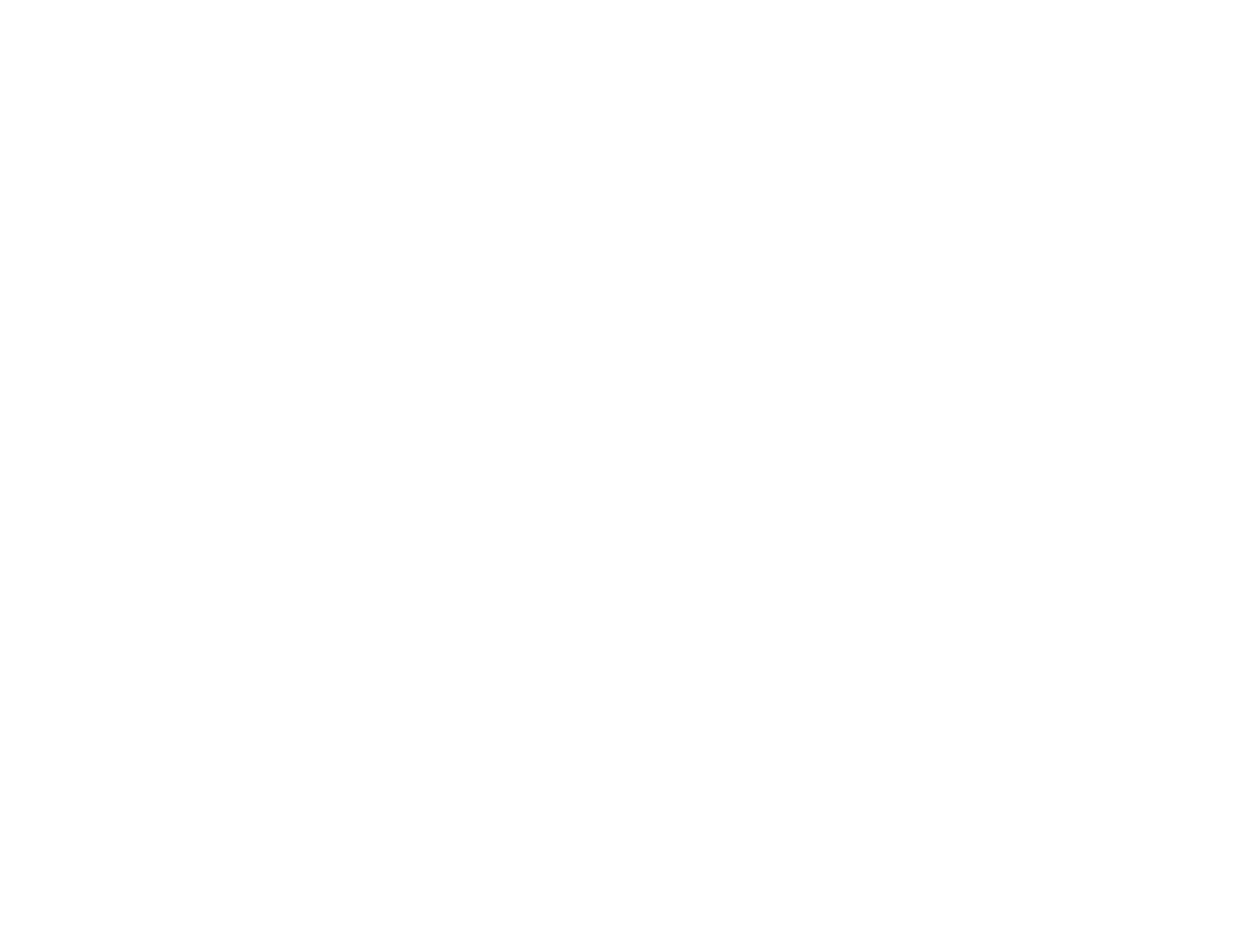
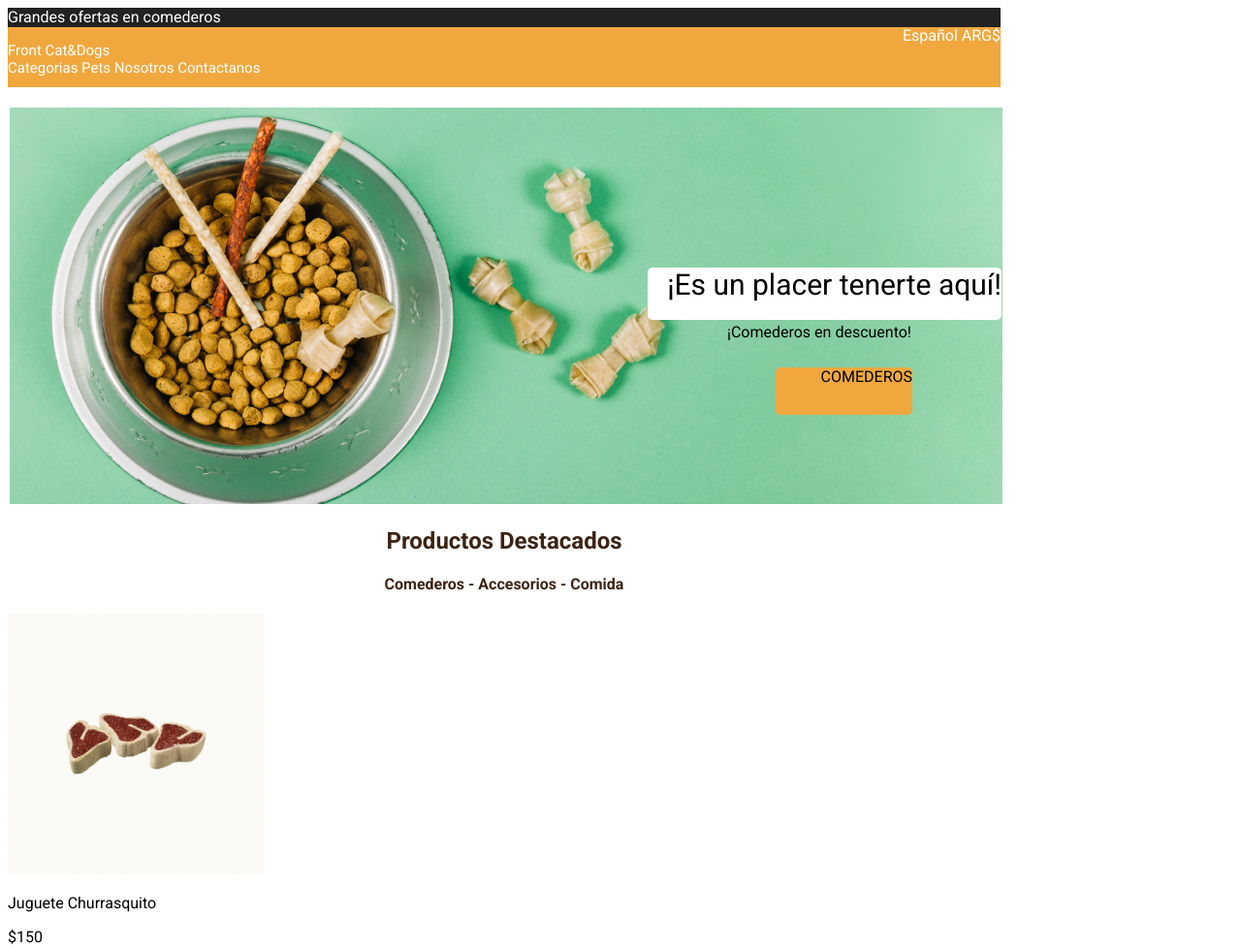
Before and after one commit to CamilaBCalvo/FrontEnd1, a plain HTML site: page clase_8s/index.html in a window 1280 px wide. Shown: the top 979 px of the page at 97% size. Before the commit the page ends 800 px from the top, so only its background shows below. Drawn offline with Linux system fonts and the light colour scheme; files that its build step writes are made by us from their sources; files whose address does not match are found by name.

Commit message:
Ejercicio clase 8s

```diff
--- a/clase_8s/index.html
+++ b/clase_8s/index.html
@@ -5,12 +5,81 @@
     <meta charset="UTF-8">
     <meta http-equiv="X-UA-Compatible" content="IE=edge">
     <meta name="viewport" content="width=device-width, initial-scale=1.0">
-    <link rel="stylesheet" href="/Users/camilacalvo/Documents/DH/Front_End_1/clase_8s/style.css">
-    <title>Document petshop</title>
+    <link rel="stylesheet" href="style.css">
+    <title>Clase9s</title>
 </head>
 
 <body>
-
+    <header>
+        <section class="container1">
+            <div class="i1">Grandes ofertas en comederos</div>
+            <div class="i2">Español ARG$</div>
+        </section>
+        <section class="container2">
+            <div class="barra2">
+                <span>
+                    <div>Front Cat&Dogs</div>
+                    <div>Categorias Pets Nosotros Contactanos</div>
+                </span>
+            </div>
+        </section>
+        <br>
+    </header>
+    <main>
+        <section>
+            <div class="container3">
+                <img src="img/bowl-and-pet-daities-on-green-background 1.png" alt="Foto cover">
+                <div class="textoimagen1 rectangulo1">¡Es un placer tenerte aquí! </div>
+                <div class="textoimagen2">¡Comederos en descuento!</div>
+                <div class="textoimagen3 rectangulo2">COMEDEROS</div>
+            </div>
+        </section>
+        <section class="centro">
+            <h1>Productos Destacados</h1>
+            <h4>Comederos - Accesorios - Comida</h4>
+        </section>
+        <section>
+            <div>
+                <img src="img/churrasquito.png" alt="Churrasquito Juguete">
+                <p>Juguete Churrasquito</p>
+                <p>$150</p>
+                <img src="img/comedero.png" alt="Comedero">
+                <p>Comedero para perro</p>
+                <p>$250</p>
+                <img src="img/Huesito.png" alt="Huesitos en plato">
+                <p>Juguete Huesito</p>
+                <p>$650</p>
+            </div>
+        </section>
+        <section>
+            <h3>Contactenos</h3>
+            <ul>
+                <li>Nombre</li>
+                <li>Correo electronico</li>
+                <li>Telefono</li>
+            </ul>
+            <button>Resetear</button>
+            <button>Enviar</button>
+        </section>
+    </main>
+    <footer>
+        <h3>Suscribete para mas novedades</h3>
+        <nav></nav>
+        <!-- Entiendo que el nav es para la barra buscador, pero no se bien como se utiliza ni que valores lleva adentro. Por eso lo pongo pero la dejo vacia-->
+        <button>Suscribirme</button>
+        <ul>
+            <li>Localidad
+                <h6>Calle provincia</h6>
+            </li>
+            <li>Telefono
+                <h6>Numero de telefono</h6>
+            </li>
+            <li>Correo electronico
+                <h6>Direccion de correo</h6>
+            </li>
+        </ul>
+        <h6>Todos los derechos reservados Front End</h6>
+    </footer>
 </body>
 
 </html>
--- a/clase_8s/style.css
+++ b/clase_8s/style.css
@@ -0,0 +1,102 @@
+@import url('https://fonts.googleapis.com/css2?family=Roboto:ital,wght@0,400;0,500;0,700;1,700&display=swap');
+
+body{
+    font-family: 'Roboto', sans-serif;
+    width: 1024px;
+}
+/*BARRA NEGRA*/
+.container1{
+    width: 100%;
+    height: 20px;
+    background-color: #222222;
+    color: white;
+    font-style: normal;
+}
+.i1{
+    text-align: left;
+    left: 90px;
+    top: 4px;
+}
+.i2{
+    text-align: right;
+    left: 882px;
+    top: 4px;
+}
+/*BARRA NEGRA*/
+
+.container2{
+    width: 100%;
+    height: 62px;
+    background-color:#F0A83E;
+    color: white;
+    font-style: normal;
+    font-size: 15px;
+    border: 0px;
+}
+.barra2{
+    padding: 15px 0px 15px 0px;
+}
+.container3{
+    position: relative;
+    display: inline-block;
+    border: 2px solid  white;
+    width: 1024;
+    height: 409px;
+    background-size: cover;
+    top: 0px;
+    z-index: 1;
+}
+.img1{
+    z-index: 2;
+}
+.rectangulo1{
+    width: 365px;
+    height: 54px;
+    background-color: white;
+    top: 140px;
+    left: 648px;
+    z-index: 3;
+    border-radius: 5px;
+    right: 12px;
+    text-align: center;
+}
+.rectangulo2{
+    width: 141px;
+    height: 49px;
+    background-color: #F0A83E;
+    top: 253px;
+    left: 767px;
+    z-index: 3;
+    border-radius: 5px;
+    right: 12px;
+}
+.textoimagen1{
+    position: absolute;
+    top: 165px;
+    left: 658px;
+    text-align: right;
+    font-size: 30px;
+    z-index: 4;
+}
+.textoimagen2{
+    position: absolute;
+    top: 222px;
+    left: 740px;
+    text-align: right;
+    font-size: 16px;
+    z-index: 4;
+}
+.textoimagen3{
+    position: absolute;
+    top: 268px;
+    left: 790px;
+    text-align: right;
+    font-size: 16px;
+    top: 268px;
+    z-index: 4;
+}
+.centro{
+    text-align: center;
+    color: #3C2313;
+
+}
```
